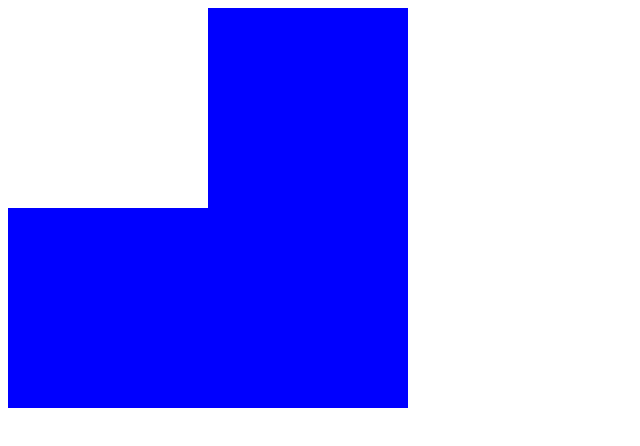
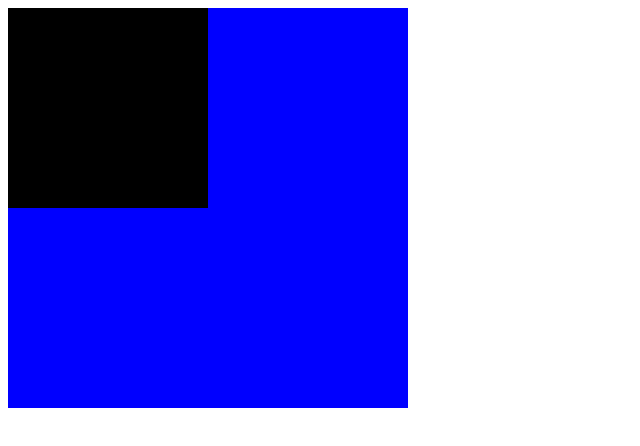
Before and after one commit to qinpmc/css_note, a plain HTML site: page 6定位/6z-index.html in a window 1280 px wide. Shown: the whole page, without its empty margins (0-640 px from the left). Drawn offline with Linux system fonts and the light colour scheme.

Commit message:
change pic

```diff
--- a/6定位/6z-index.html
+++ b/6定位/6z-index.html
@@ -16,7 +16,7 @@
             z-index: 1;
             width: 200px;
             height: 200px;
-            background: white;
+            background: black;
         }
         .parent2{
             width: 300px;
@@ -30,7 +30,7 @@
             height: 100px;
             position: relative;
             z-index: 2;
-            background: black;
+            background: blanchedalmond;
         }
 
     </style>
```
Also changed, not shown: 6定位/zindex.png.
